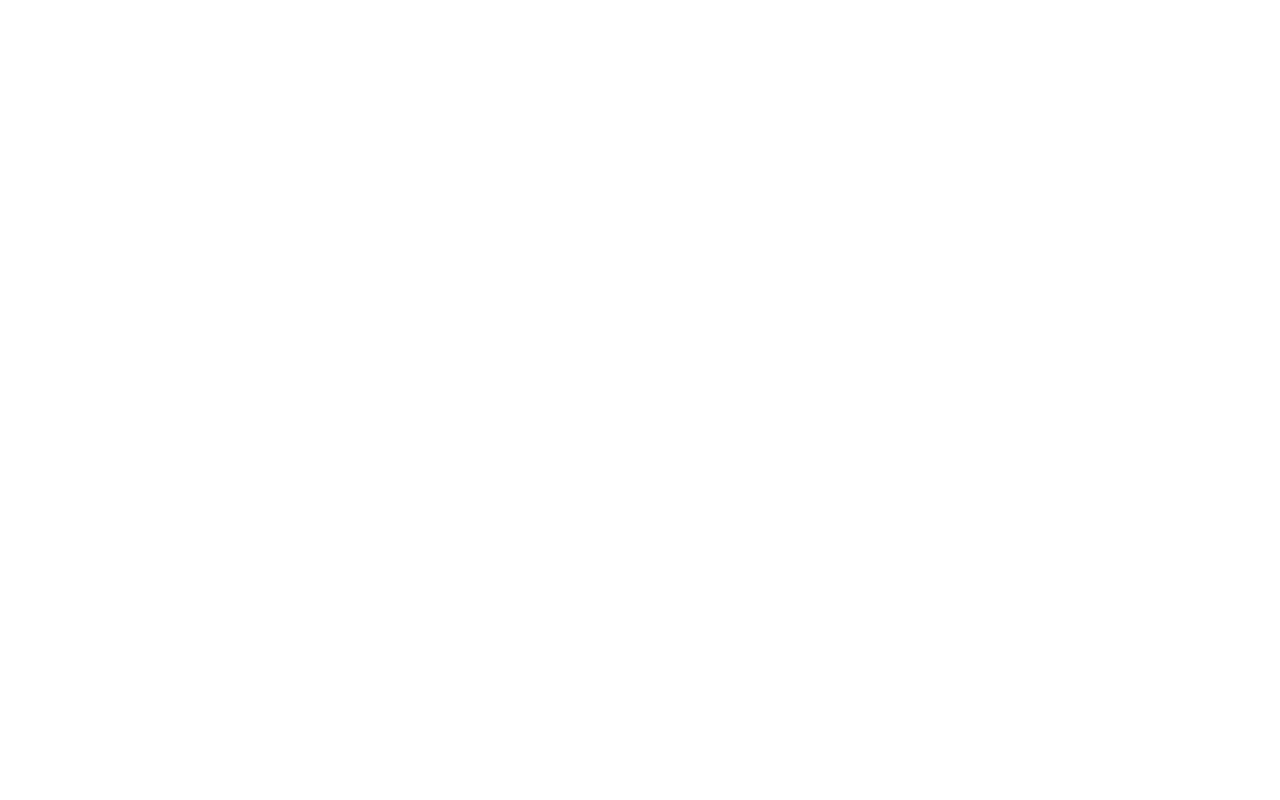
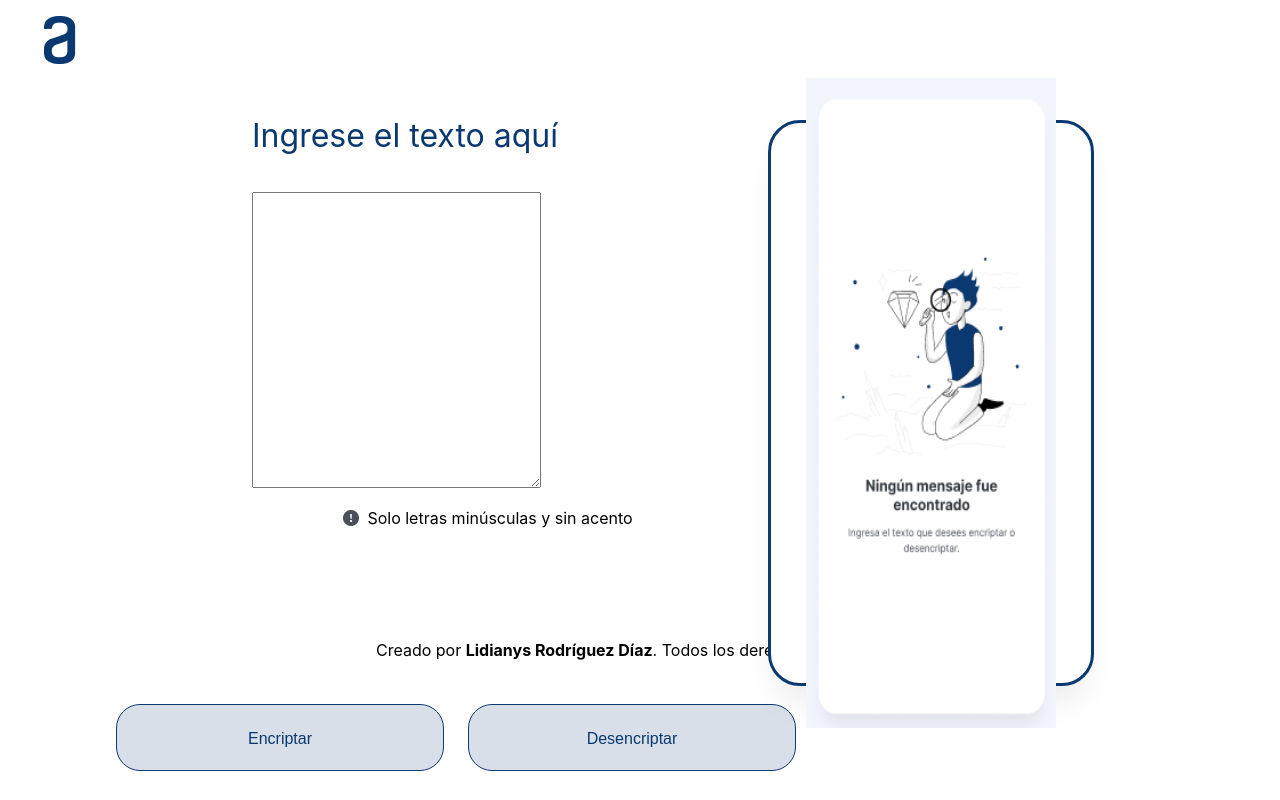
Before and after one commit to Lidianys/Encriptador-de-texto, a plain HTML site: page index.html in a window 1280 px wide. Drawn offline with Linux system fonts and the light colour scheme.

Commit message:
Agregando funcion de encriptar, desencriptar y copiar funcionando correctamente

```diff
--- /dev/null
+++ b/app.js
@@ -0,0 +1,54 @@
+function encriptar() {
+  let text = document.getElementById("textInput").value;
+  let textoEncriptado = document.getElementById("texto");
+  let mensajeencriptado;
+  mensajeencriptado = text;
+
+  mensajeencriptado = mensajeencriptado.replaceAll("e", "enter");
+  mensajeencriptado = mensajeencriptado.replaceAll("i", "imes");
+  mensajeencriptado = mensajeencriptado.replaceAll("o", "ber");
+  mensajeencriptado = mensajeencriptado.replaceAll("a", "ai");
+  mensajeencriptado = mensajeencriptado.replaceAll("u", "ufat");
+
+  textoEncriptado.innerHTML = mensajeencriptado;
+  document.getElementById("contenedorMuñeco").style.display = "none";
+  document.getElementById("contenedorTexto").style.display = "grid";
+  document.getElementById("buttomEncriptar").style.background= "#0a3871";
+  document.getElementById("buttomEncriptar").style.color= "#d8dfe8";
+}
+
+function desencriptar() {
+  let text = document.getElementById("textInput").value;
+  let textoEncriptado = document.getElementById("texto");
+  console.log("texto en p", textoEncriptado);
+  let mensajedesencriptado;
+  console.log(text);
+
+  mensajedesencriptado = text;
+
+  mensajedesencriptado = mensajedesencriptado.replaceAll("enter", "e");
+  mensajedesencriptado = mensajedesencriptado.replaceAll("imes", "i");
+  mensajedesencriptado = mensajedesencriptado.replaceAll("ber", "o");
+  mensajedesencriptado = mensajedesencriptado.replaceAll("ai", "a");
+  mensajedesencriptado = mensajedesencriptado.replaceAll("ufat", "u");
+
+  textoEncriptado.innerHTML = mensajedesencriptado;
+  document.getElementById("contenedorMuñeco").style.display = "none";
+  document.getElementById("contenedorTexto").style.display = "grid";
+  document.getElementById("buttomDesencriptar").style.background= "#0a3871";
+  document.getElementById("buttomDesencriptar").style.color= "#d8dfe8";
+}
+
+
+function copy(){
+    var content = document.getElementById('texto').innerHTML;
+
+    navigator.clipboard.writeText(content)
+        .then(() => {
+        console.log("Text copied to clipboard...")
+    })
+        .catch(err => {
+        console.log('Something went wrong', err);
+    })
+
+}
--- a/index.html
+++ b/index.html
@@ -1,12 +1,44 @@
 <!DOCTYPE html>
 <html lang="en">
-<head>
-    <meta charset="UTF-8">
-    <meta http-equiv="X-UA-Compatible" content="IE=edge">
-    <meta name="viewport" content="width=device-width, initial-scale=1.0">
+  <head>
+    <meta charset="UTF-8" />
+    <meta http-equiv="X-UA-Compatible" content="IE=edge" />
+    <meta name="viewport" content="width=device-width, initial-scale=1.0" />
+    <link rel="stylesheet" href="style.css" />
     <title>Encriptador de texto</title>
-</head>
-<body>
+  </head>
+  <body>
+    <header>
+      <img src="imagenes/Logo.png" alt="logo" id="logo" />
+    </header>
+    <main class="main">
+        <div class="contenedor-input">
+            <p id="textarea">Ingrese el texto aquí</p>
+            <textarea name="textarea"cols="30" rows="10"  id="textInput"></textarea>
 
-</body>
+        </div>
+
+      <div class="contenedor-nota">
+        <img src="/imagenes/Group (1).png" alt="">
+        <p>Solo letras minúsculas y sin acento</p>
+      </div>
+      <div class="contenedor-buttom">
+        <button type="submit" class="buttom" id="buttomEncriptar" onclick="encriptar()">Encriptar</button>
+        <button type="submit" class="buttom" id="buttomDesencriptar"  onclick="desencriptar()">Desencriptar</button>
+      </div>
+    </main>
+    <aside class="aside">
+     <div class="contenedor-muñeco" id="contenedorMuñeco">
+        <img src="/imagenes/Muñeco.png" alt="muñeco" class="muñeco">
+     </div>
+     <div class="contenedor-texto" id="contenedorTexto" >
+        <p class="texto" id="texto"> wssdssdsdsdsdsd</p>
+        <button id="copy" onclick="copy()">Copiar</button>
+     </div>
+    </aside>
+
+    <footer>Creado por <strong>Lidianys Rodríguez Díaz</strong>. Todos los derechos reservados.</footer>
+
+    <script src="app.js"></script>
+  </body>
 </html>
--- /dev/null
+++ b/style.css
@@ -0,0 +1,206 @@
+body {
+  font-family: Inter;
+}
+#logo {
+  position: absolute;
+  left: 0%;
+  right: 17.43%;
+  top: 2%;
+  bottom: 0%;
+  height: 6%;
+}
+main {
+    position: fixed;
+  /* position: absolute; */
+  /* width: 577px; */
+  width: 50%;
+  /* height: 48px; */
+  height: 80%;
+  /* left: 10%; */
+  top: 10%;
+  justify-content: center;
+  align-items: center;
+  justify-items: center;
+  padding-left: 10%;
+}
+
+aside {
+  position: absolute;
+  /* width: 400px;
+height: 944px; */
+  width: 25%;
+  height: 70%;
+  left: 60%;
+  top: 15%;
+
+  /* White */
+
+  background: #ffffff;
+  /* shadow */
+  border: 3px solid #0a3871;
+  box-shadow: 0px 24px 32px -8px rgba(0, 0, 0, 0.08);
+  border-radius: 32px;
+  text-align: center;
+  justify-items: center;
+
+  display: flex;
+  justify-content: center;
+  align-items: center;
+}
+
+footer {
+  /* position: absolute; */
+  /* width: auto; */
+  height: 5%;
+  padding-top: 50%;
+  text-align: center;
+  align-items: center;
+}
+
+#textarea {
+  font-family: "Inter";
+  font-style: normal;
+  font-weight: 400;
+  font-size: 32px;
+  line-height: 150%;
+  /* identical to box height, or 48px */
+
+  /* Dark blue/dark-blue-300 */
+
+  color: #0a3871;
+}
+#textInput {
+  height: 40%;
+  width: 60%;
+  font-size: 25px;
+}
+.contenedor-input {
+  padding-left: 10%;
+}
+
+.contenedor-nota {
+  display: flex;
+  flex-direction: row;
+  align-items: center;
+  padding: 0px;
+  gap: 8px;
+  align-items: center;
+  padding-left: 10%;
+}
+
+.contenedor-buttom {
+  /* Auto layout */
+
+  display: flex;
+  flex-direction: row;
+  align-items: flex-start;
+  padding-top: 25%;
+  gap: 24px;
+
+  /* position: absolute;
+  width: 680px;
+  height: 67px;
+  left: 240px;
+  top: 885px; */
+}
+
+.buttom {
+  /* Auto layout */
+  box-sizing: border-box;
+
+  flex-direction: row;
+  align-items: flex-start;
+  padding: 24px;
+  gap: 8px;
+  width: 328px;
+  height: 67px;
+
+  font-style: normal;
+  font-weight: 400;
+  font-size: 16px;
+  line-height: 19px;
+  text-align: center;
+}
+
+#buttomEncriptar {
+  /* Dark blue/dark-blue-300 */
+
+  /* background: #0a3871; */
+  background: #d8dfe8;
+  border: 1px solid #0a3871;
+  border-radius: 24px;
+
+  /* Inside auto layout */
+
+  flex: none;
+  order: 0;
+  flex-grow: 0;
+  /* color: #ffffff; */
+  color: #0a3871;
+}
+
+#buttomDesencriptar {
+  /* Light gray */
+
+  background: #d8dfe8;
+  /* Dark blue/dark-blue-300 */
+
+  border: 1px solid #0a3871;
+  border-radius: 24px;
+
+  /* Inside auto layout */
+
+  flex: none;
+  order: 1;
+  flex-grow: 0;
+  color: #0a3871;
+}
+
+.contenedor-muñeco {
+  position: absolute;
+  /* width: 400px;
+  height: 944px; */
+  width: 250px;
+  height: 650px;
+}
+
+.muñeco {
+  width: 100%;
+  height: 100%;
+}
+
+#contenedorTexto {
+  display: none;
+  padding-top: 30%;
+  box-sizing: border-box;
+
+  /* Auto layout */
+  flex-direction: row;
+  align-items: center;
+  position: absolute;
+  gap: 38%;
+  width: 90%;
+  height: 90%;
+  justify-content: center;
+}
+
+#texto {
+  color: #0a3871;
+  font-family: 'Inter';
+font-style: normal;
+font-weight: 400;
+font-size: 24px;
+line-height: 150%;
+}
+
+#copy {
+  width: 336px;
+  height: 67px;
+  left: 1032px;
+  top: 885px;
+
+  /* Dark blue/dark-blue-300 */
+
+  border: 1px solid #0a3871;
+  border-radius: 24px;
+}
```
Also changed, not shown: imagenes/Group (1).png (added), imagenes/Logo.png (added), imagenes/Muñeco.png (added).
